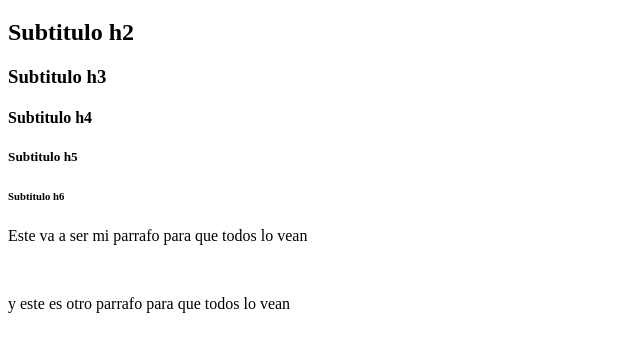
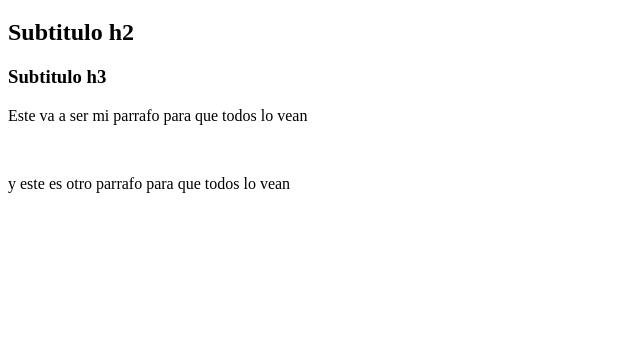
Before and after one commit to dapugliese/primerProyecto, a plain HTML site: page index.html in a window 1280 px wide. Shown: the part 61-412 px from the top of the page, without its empty margins (0-640 px from the left). Drawn offline with Linux system fonts and the light colour scheme.

Commit message:
nueva version

```diff
--- a/index.html
+++ b/index.html
@@ -9,9 +9,7 @@
     <h1>Titulo Principal</h1>
     <h2>Subtitulo h2</h2>
     <h3>Subtitulo h3</h3>
-    <h4>Subtitulo h4</h4>
-    <h5>Subtitulo h5</h5>
-    <h6>Subtitulo h6</h6>
+
 
     <script src="./codigo.js"></script>
 
```
